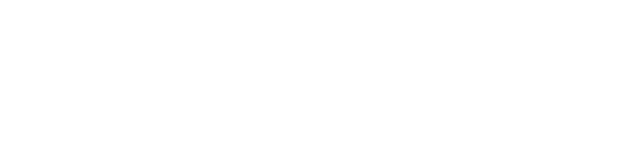
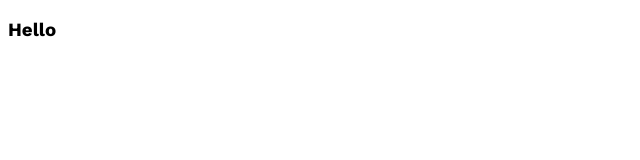
Before and after one commit to SOHAG-SHU/g3-architect-website, a plain HTML site: page index.html in a window 1280 px wide. Shown: the full height of the page, 0-640 px from the left. Drawn offline with nearby package versions, Linux system fonts and the light colour scheme.

Commit message:
Added work-sans google font

```diff
--- a/index.html
+++ b/index.html
@@ -6,11 +6,12 @@
     <title>G3 Architects</title>
     <link rel="stylesheet" href="styles/architects.css">
 </head>
-<body>
+<body class="work-sans-font">
     <header>
 
     </header>
     <main>
+        <h3>Hello</h3>
 
     </main>
     <footer>
--- a/styles/architects.css
+++ b/styles/architects.css
@@ -0,0 +1,6 @@
+@import url('https://fonts.googleapis.com/css2?family=Work+Sans:ital,wght@0,100..900;1,100..900&display=swap');
+
+.work-sans-font{
+  font-family: "Work Sans", sans-serif;
+  font-optical-sizing: auto;
+}
```
